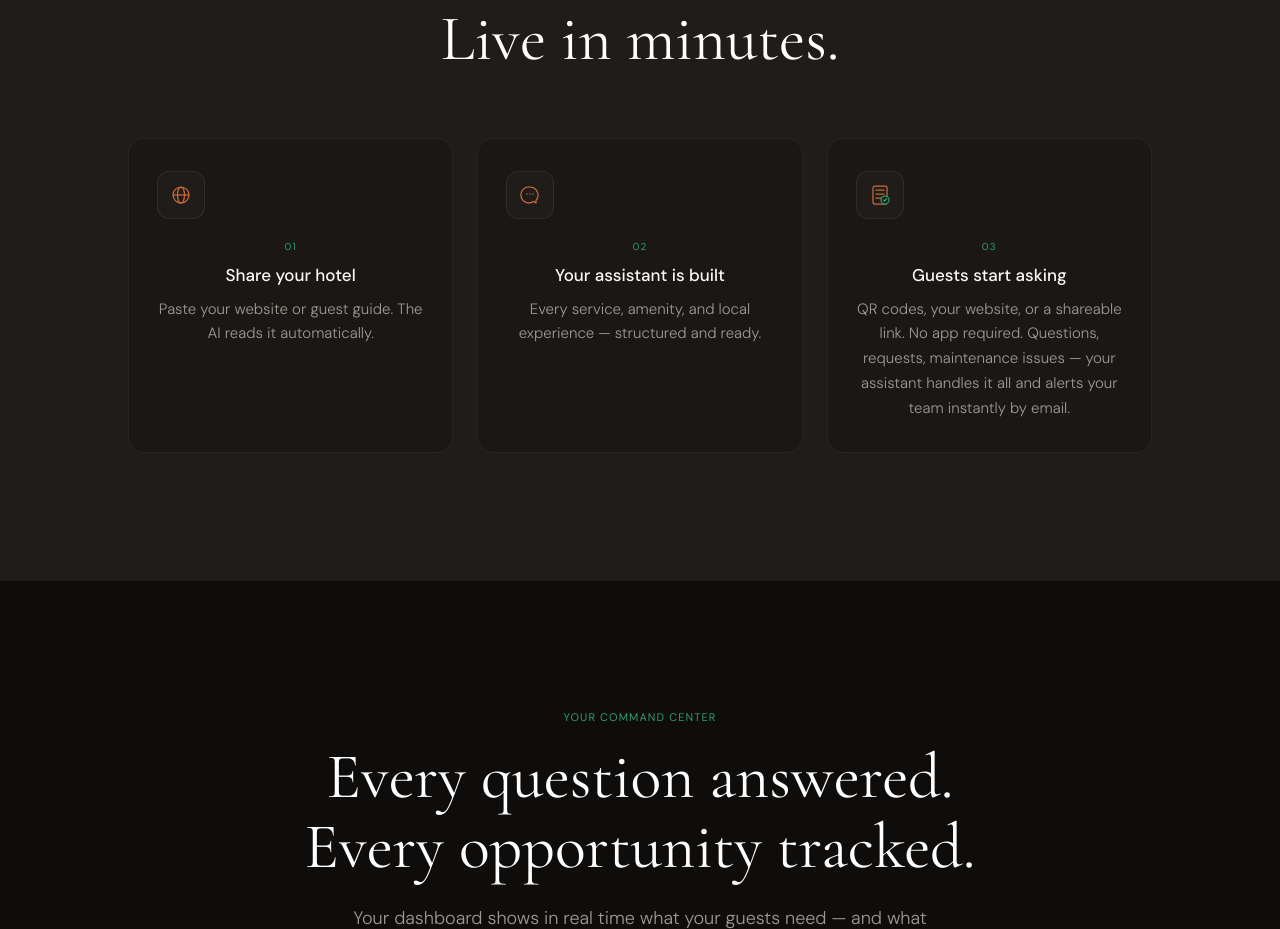
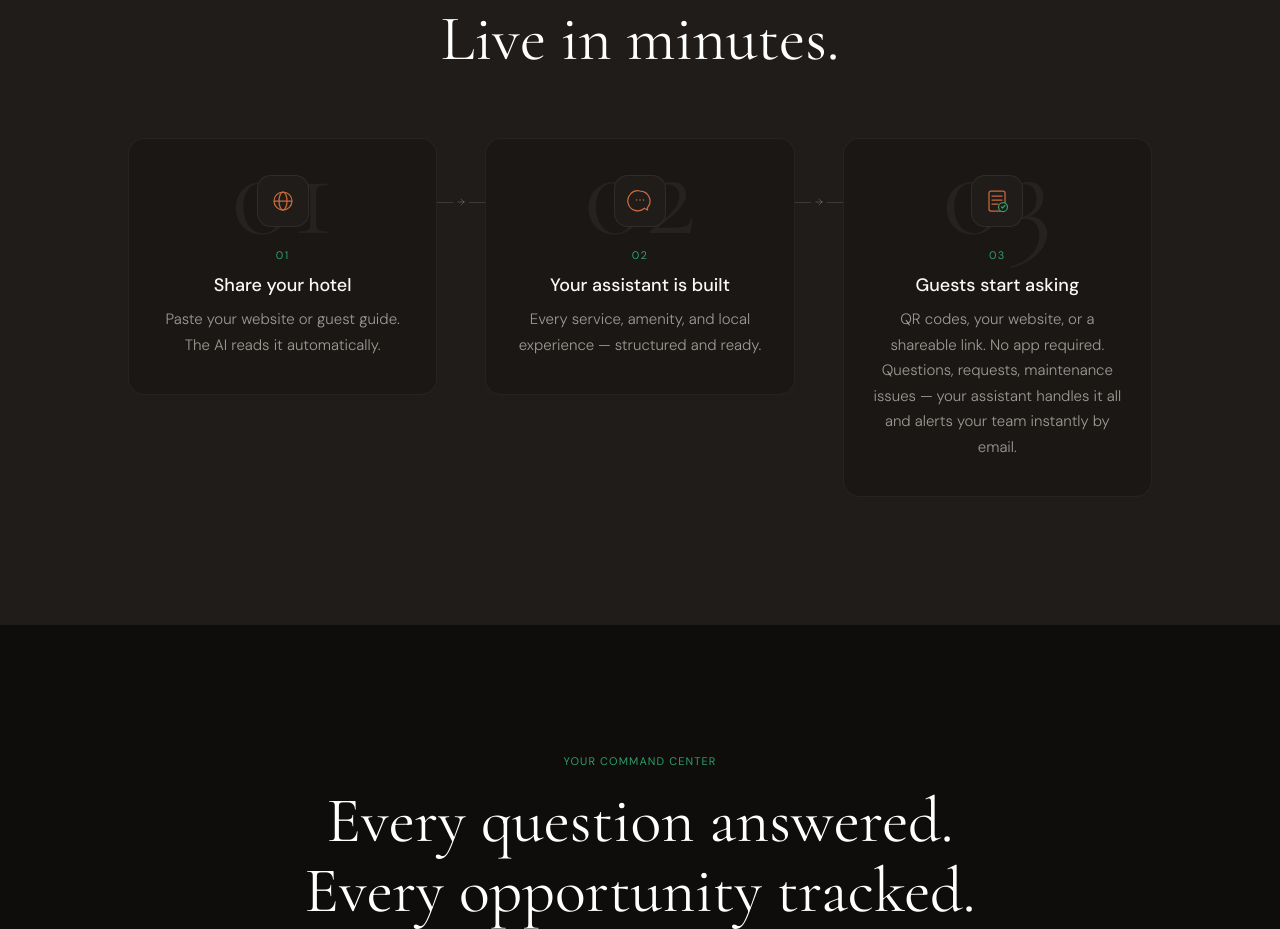
Before and after one commit to eduardovertiz-dotcom/placecompanion, a Next.js app: page / in a window 1280 px wide. Shown: the part 3580-4509 px from the top of the page. Built offline with nearby package versions, Linux system fonts and the light colour scheme.

Commit message:
feat: redesign How It Works section — ghosted numbers, connectors, centered layout

```diff
--- a/src/app/page.tsx
+++ b/src/app/page.tsx
@@ -460,78 +460,73 @@ export default function HomePage() {
             {t.howItWorks.headline}
           </h2>
 
-          <div className="grid grid-cols-1 md:grid-cols-3 gap-6 max-w-5xl mx-auto mt-12 md:mt-16">
+          <div className="grid grid-cols-1 md:grid-cols-[1fr_48px_1fr_48px_1fr] items-start max-w-5xl mx-auto mt-12 md:mt-16 gap-4 md:gap-0">
 
             {/* Step 1 */}
-            <div
-              style={{
-                background: '#1A1715',
-                border: '1px solid rgba(232,227,220,0.06)',
-                borderRadius: '16px',
-                padding: '32px 28px',
-                transition: 'border-color 0.2s',
-              }}
-              onMouseEnter={e => { (e.currentTarget as HTMLDivElement).style.borderColor = 'rgba(232,227,220,0.12)' }}
-              onMouseLeave={e => { (e.currentTarget as HTMLDivElement).style.borderColor = 'rgba(232,227,220,0.06)' }}
-            >
-              <div style={{ width: '48px', height: '48px', borderRadius: '12px', background: '#1F1C19', border: '1px solid rgba(232,227,220,0.08)', display: 'flex', alignItems: 'center', justifyContent: 'center', marginBottom: '20px' }}>
-                <svg width="22" height="22" viewBox="0 0 22 22" fill="none">
-                  <circle cx="11" cy="11" r="8" stroke="#C96A3A" strokeWidth="1.25"/>
-                  <ellipse cx="11" cy="11" rx="3.5" ry="8" stroke="#C96A3A" strokeWidth="1.25"/>
-                  <line x1="3" y1="11" x2="19" y2="11" stroke="#C96A3A" strokeWidth="1.25"/>
+            <div style={{ background: '#1A1715', border: '1px solid rgba(232,227,220,0.06)', borderRadius: '16px', padding: '36px 28px', textAlign: 'center', position: 'relative', overflow: 'hidden' }}>
+              <p style={{ position: 'absolute', top: '-10px', left: '50%', transform: 'translateX(-50%)', fontFamily: 'var(--font-serif)', fontSize: 'clamp(5rem, 10vw, 8rem)', fontWeight: 300, color: 'rgba(232,227,220,0.06)', lineHeight: 1, userSelect: 'none', pointerEvents: 'none', zIndex: 0 }}>01</p>
+              <div style={{ width: '52px', height: '52px', borderRadius: '14px', background: '#1F1C19', border: '1px solid rgba(232,227,220,0.08)', display: 'flex', alignItems: 'center', justifyContent: 'center', margin: '0 auto 20px', position: 'relative', zIndex: 1 }}>
+                <svg width="26" height="26" viewBox="0 0 26 26" fill="none">
+                  <circle cx="13" cy="13" r="9" stroke="#C96A3A" strokeWidth="1.25"/>
+                  <ellipse cx="13" cy="13" rx="4" ry="9" stroke="#C96A3A" strokeWidth="1.25"/>
+                  <line x1="4" y1="13" x2="22" y2="13" stroke="#C96A3A" strokeWidth="1.25"/>
                 </svg>
               </div>
-              <p className="font-sans tracking-widest" style={{ fontSize: '10px', color: '#2D9E6B', letterSpacing: '0.12em', marginBottom: '10px' }}>01</p>
-              <p className="font-sans font-medium text-[#FAF9F5]" style={{ fontSize: '17px', lineHeight: 1.3, marginBottom: '10px' }}>{t.howItWorks.step1Title}</p>
-              <p className="font-sans font-light text-[#9C9A93]" style={{ fontSize: '15px', lineHeight: 1.65 }}>{t.howItWorks.step1Desc}</p>
+              <p style={{ fontFamily: 'var(--font-sans)', fontSize: '11px', color: '#2D9E6B', letterSpacing: '0.12em', marginBottom: '10px', position: 'relative', zIndex: 1 }}>01</p>
+              <p style={{ fontFamily: 'var(--font-sans)', fontSize: '18px', fontWeight: 500, color: '#FAF9F5', marginBottom: '10px', lineHeight: 1.3, position: 'relative', zIndex: 1 }}>{t.howItWorks.step1Title}</p>
+              <p style={{ fontFamily: 'var(--font-sans)', fontSize: '15px', fontWeight: 300, color: '#9C9A93', lineHeight: 1.7, position: 'relative', zIndex: 1 }}>{t.howItWorks.step1Desc}</p>
+            </div>
+
+            {/* Connector 1→2 */}
+            <div className="hidden md:flex items-center justify-center" style={{ paddingTop: '60px' }}>
+              <div style={{ display: 'flex', alignItems: 'center', gap: '4px' }}>
+                <div style={{ width: '24px', height: '1px', background: 'rgba(232,227,220,0.15)' }} />
+                <svg width="8" height="8" viewBox="0 0 8 8" fill="none">
+                  <path d="M1 4H7M7 4L4 1M7 4L4 7" stroke="rgba(232,227,220,0.25)" strokeWidth="1" strokeLinecap="round"/>
+                </svg>
+                <div style={{ width: '24px', height: '1px', background: 'rgba(232,227,220,0.15)' }} />
+              </div>
             </div>
 
             {/* Step 2 */}
-            <div
-              style={{
-                background: '#1A1715',
-                border: '1px solid rgba(232,227,220,0.06)',
-                borderRadius: '16px',
-                padding: '32px 28px',
-                transition: 'border-color 0.2s',
-              }}
-              onMouseEnter={e => { (e.currentTarget as HTMLDivElement).style.borderColor = 'rgba(232,227,220,0.12)' }}
-              onMouseLeave={e => { (e.currentTarget as HTMLDivElement).style.borderColor = 'rgba(232,227,220,0.06)' }}
-            >
-              <div style={{ width: '48px', height: '48px', borderRadius: '12px', background: '#1F1C19', border: '1px solid rgba(232,227,220,0.08)', display: 'flex', alignItems: 'center', justifyContent: 'center', marginBottom: '20px' }}>
-                <svg width="22" height="22" viewBox="0 0 22 22" fill="none">
-                  <path d="M11 3a8 8 0 016 13.3V19l-2.5-1.5A8 8 0 1111 3z" stroke="#C96A3A" strokeWidth="1.25" strokeLinejoin="round"/>
-                  <path d="M8 10h.01M11 10h.01M14 10h.01" stroke="#C96A3A" strokeWidth="1.5" strokeLinecap="round"/>
+            <div style={{ background: '#1A1715', border: '1px solid rgba(232,227,220,0.06)', borderRadius: '16px', padding: '36px 28px', textAlign: 'center', position: 'relative', overflow: 'hidden' }}>
+              <p style={{ position: 'absolute', top: '-10px', left: '50%', transform: 'translateX(-50%)', fontFamily: 'var(--font-serif)', fontSize: 'clamp(5rem, 10vw, 8rem)', fontWeight: 300, color: 'rgba(232,227,220,0.06)', lineHeight: 1, userSelect: 'none', pointerEvents: 'none', zIndex: 0 }}>02</p>
+              <div style={{ width: '52px', height: '52px', borderRadius: '14px', background: '#1F1C19', border: '1px solid rgba(232,227,220,0.08)', display: 'flex', alignItems: 'center', justifyContent: 'center', margin: '0 auto 20px', position: 'relative', zIndex: 1 }}>
+                <svg width="26" height="26" viewBox="0 0 26 26" fill="none">
+                  <path d="M13 3a10 10 0 017.5 16.6V22l-3-1.8A10 10 0 1113 3z" stroke="#C96A3A" strokeWidth="1.25" strokeLinejoin="round"/>
+                  <path d="M9.5 12h.01M13 12h.01M16.5 12h.01" stroke="#C96A3A" strokeWidth="1.5" strokeLinecap="round"/>
                 </svg>
               </div>
-              <p className="font-sans tracking-widest" style={{ fontSize: '10px', color: '#2D9E6B', letterSpacing: '0.12em', marginBottom: '10px' }}>02</p>
-              <p className="font-sans font-medium text-[#FAF9F5]" style={{ fontSize: '17px', lineHeight: 1.3, marginBottom: '10px' }}>{t.howItWorks.step2Title}</p>
-              <p className="font-sans font-light text-[#9C9A93]" style={{ fontSize: '15px', lineHeight: 1.65 }}>{t.howItWorks.step2Desc}</p>
+              <p style={{ fontFamily: 'var(--font-sans)', fontSize: '11px', color: '#2D9E6B', letterSpacing: '0.12em', marginBottom: '10px', position: 'relative', zIndex: 1 }}>02</p>
+              <p style={{ fontFamily: 'var(--font-sans)', fontSize: '18px', fontWeight: 500, color: '#FAF9F5', marginBottom: '10px', lineHeight: 1.3, position: 'relative', zIndex: 1 }}>{t.howItWorks.step2Title}</p>
+              <p style={{ fontFamily: 'var(--font-sans)', fontSize: '15px', fontWeight: 300, color: '#9C9A93', lineHeight: 1.7, position: 'relative', zIndex: 1 }}>{t.howItWorks.step2Desc}</p>
+            </div>
+
+            {/* Connector 2→3 */}
+            <div className="hidden md:flex items-center justify-center" style={{ paddingTop: '60px' }}>
+              <div style={{ display: 'flex', alignItems: 'center', gap: '4px' }}>
+                <div style={{ width: '24px', height: '1px', background: 'rgba(232,227,220,0.15)' }} />
+                <svg width="8" height="8" viewBox="0 0 8 8" fill="none">
+                  <path d="M1 4H7M7 4L4 1M7 4L4 7" stroke="rgba(232,227,220,0.25)" strokeWidth="1" strokeLinecap="round"/>
+                </svg>
+                <div style={{ width: '24px', height: '1px', background: 'rgba(232,227,220,0.15)' }} />
+              </div>
             </div>
 
             {/* Step 3 */}
-            <div
-              style={{
-                background: '#1A1715',
-                border: '1px solid rgba(232,227,220,0.06)',
-                borderRadius: '16px',
-                padding: '32px 28px',
-                transition: 'border-color 0.2s',
-              }}
-              onMouseEnter={e => { (e.currentTarget as HTMLDivElement).style.borderColor = 'rgba(232,227,220,0.12)' }}
-              onMouseLeave={e => { (e.currentTarget as HTMLDivElement).style.borderColor = 'rgba(232,227,220,0.06)' }}
-            >
-              <div style={{ width: '48px', height: '48px', borderRadius: '12px', background: '#1F1C19', border: '1px solid rgba(232,227,220,0.08)', display: 'flex', alignItems: 'center', justifyContent: 'center', marginBottom: '20px' }}>
-                <svg width="22" height="22" viewBox="0 0 22 22" fill="none">
-                  <rect x="4" y="2" width="14" height="18" rx="2" stroke="#C96A3A" strokeWidth="1.25"/>
-                  <path d="M7 6h8M7 10h8M7 14h5" stroke="#C96A3A" strokeWidth="1.25" strokeLinecap="round"/>
-                  <circle cx="16" cy="16" r="4" fill="#1F1C19" stroke="#2D9E6B" strokeWidth="1.25"/>
-                  <path d="M14.5 16l1 1 2-2" stroke="#2D9E6B" strokeWidth="1.25" strokeLinecap="round" strokeLinejoin="round"/>
+            <div style={{ background: '#1A1715', border: '1px solid rgba(232,227,220,0.06)', borderRadius: '16px', padding: '36px 28px', textAlign: 'center', position: 'relative', overflow: 'hidden' }}>
+              <p style={{ position: 'absolute', top: '-10px', left: '50%', transform: 'translateX(-50%)', fontFamily: 'var(--font-serif)', fontSize: 'clamp(5rem, 10vw, 8rem)', fontWeight: 300, color: 'rgba(232,227,220,0.06)', lineHeight: 1, userSelect: 'none', pointerEvents: 'none', zIndex: 0 }}>03</p>
+              <div style={{ width: '52px', height: '52px', borderRadius: '14px', background: '#1F1C19', border: '1px solid rgba(232,227,220,0.08)', display: 'flex', alignItems: 'center', justifyContent: 'center', margin: '0 auto 20px', position: 'relative', zIndex: 1 }}>
+                <svg width="26" height="26" viewBox="0 0 26 26" fill="none">
+                  <rect x="5" y="3" width="16" height="20" rx="2" stroke="#C96A3A" strokeWidth="1.25"/>
+                  <path d="M8 8h10M8 12h10M8 16h6" stroke="#C96A3A" strokeWidth="1.25" strokeLinecap="round"/>
+                  <circle cx="19" cy="19" r="4.5" fill="#1F1C19" stroke="#2D9E6B" strokeWidth="1.25"/>
+                  <path d="M17.5 19l1 1 2.5-2.5" stroke="#2D9E6B" strokeWidth="1.25" strokeLinecap="round" strokeLinejoin="round"/>
                 </svg>
               </div>
-              <p className="font-sans tracking-widest" style={{ fontSize: '10px', color: '#2D9E6B', letterSpacing: '0.12em', marginBottom: '10px' }}>03</p>
-              <p className="font-sans font-medium text-[#FAF9F5]" style={{ fontSize: '17px', lineHeight: 1.3, marginBottom: '10px' }}>{t.howItWorks.step3Title}</p>
-              <p className="font-sans font-light text-[#9C9A93]" style={{ fontSize: '15px', lineHeight: 1.65 }}>{t.howItWorks.step3Desc}</p>
+              <p style={{ fontFamily: 'var(--font-sans)', fontSize: '11px', color: '#2D9E6B', letterSpacing: '0.12em', marginBottom: '10px', position: 'relative', zIndex: 1 }}>03</p>
+              <p style={{ fontFamily: 'var(--font-sans)', fontSize: '18px', fontWeight: 500, color: '#FAF9F5', marginBottom: '10px', lineHeight: 1.3, position: 'relative', zIndex: 1 }}>{t.howItWorks.step3Title}</p>
+              <p style={{ fontFamily: 'var(--font-sans)', fontSize: '15px', fontWeight: 300, color: '#9C9A93', lineHeight: 1.7, position: 'relative', zIndex: 1 }}>{t.howItWorks.step3Desc}</p>
             </div>
 
           </div>
```
